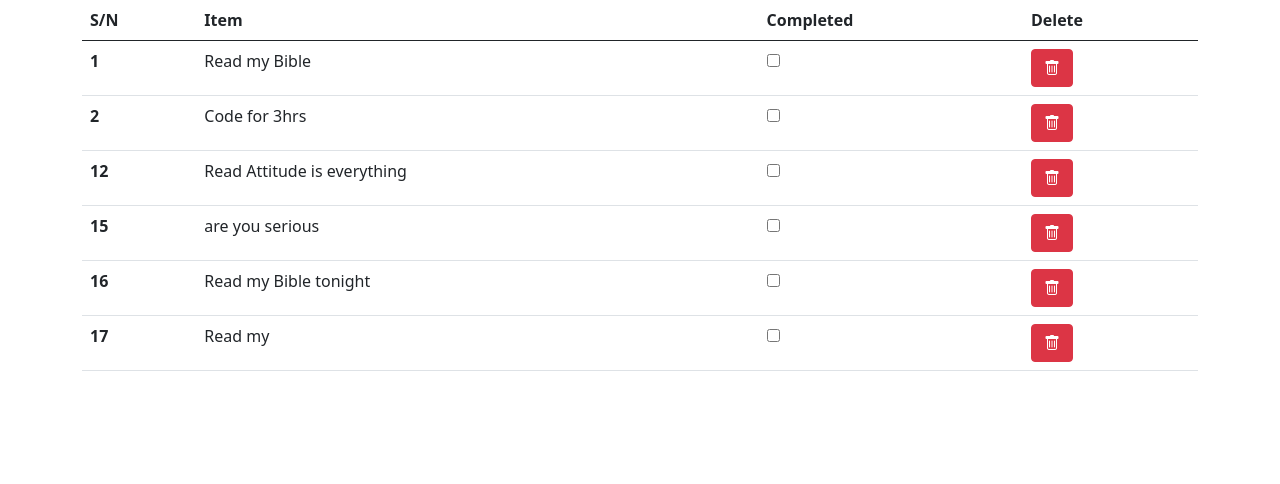
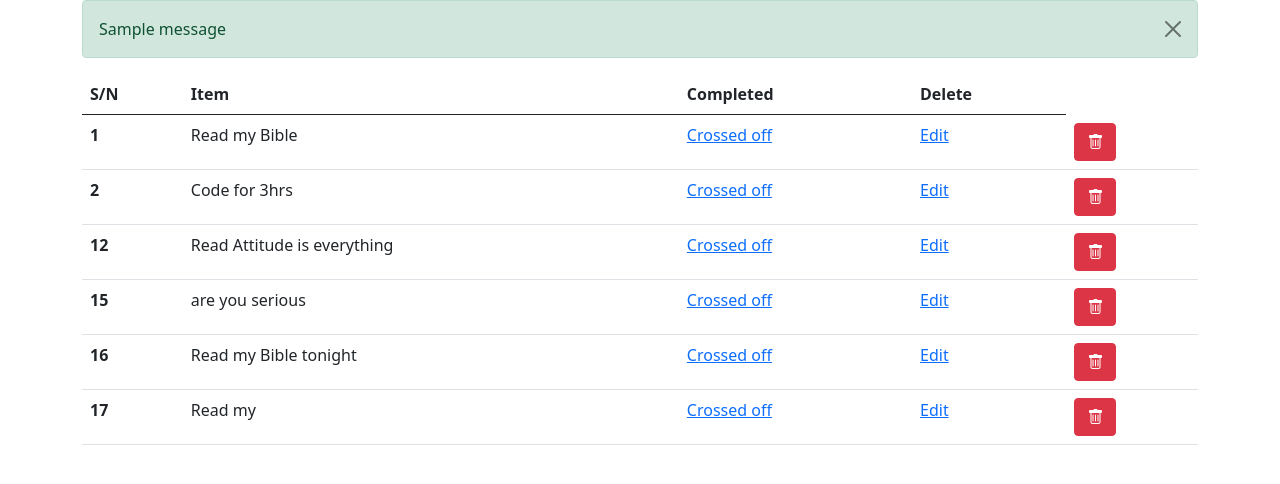
Before and after one commit to thompsongwill/codehawk, a Django app: page / in a window 1280 px wide. Shown: the part 56-540 px from the top of the page. Run offline with Django 4.2, Linux system fonts and the light colour scheme; data comes from the database, SQL or seed files in the repository; both versions use the stored data as it was after the commit; one stand-in notice (Sample message) is shown; some libraries are stand-ins or nearby versions.

Commit message:
add complete, edit and other features

```diff
--- a/todo_app/todo_list/forms.py
+++ b/todo_app/todo_list/forms.py
@@ -1,9 +1,10 @@
+from django import forms
 from .models import List
-from django import forms
+
 
 
 
 class ItemList(forms.ModelForm):
-    class meta:
+    class Meta:
         model = List
         fields = ["item", "completed"]
--- a/todo_app/todo_list/templates/todo_list/index.html
+++ b/todo_app/todo_list/templates/todo_list/index.html
@@ -5,9 +5,22 @@
 
 {% block content %}
 
+{% if messages %}
+
+
+
+{% for message in messages %}
+
+<div class="alert alert-success alert-dismissible fade show" role="alert">
+    {{ message}}
+    <button type="button" class="btn-close" data-bs-dismiss="alert" aria-label="Close"></button>
+  </div>
+
+{% endfor %}
+{% endif %}
+
 
 {% if items %}
-
 <table class="table">
     <thead>
       <tr>
@@ -26,8 +39,9 @@
         <tr class="table-secondary">
             <th scope="row">{{item.id}}</th>
             <td class="text-decoration-line-through text-danger"> {{item.item}}</td>
-            <td> <input type="checkbox" name="complete" value="{{item.completed}}"></td>
-            <td> <i class=" btn btn-danger bi bi-trash"></i> </td>
+            <td> <a href="{% url 'uncross' item.id %} ">Uncrossed </a> </td>
+            <td> <a href="{% url 'edit' item.id %} ">Edit </a> </td>
+            <td> <a href="{% url 'delete' item.id %}"><i class=" btn btn-danger bi bi-trash"></i>  </a></td>
 
         </tr>
         {% else %}
@@ -35,8 +49,9 @@
         <tr >
             <th scope="row">{{item.id}}</th>
             <td> {{item.item}}</td>
-            <td> <input type="checkbox" name="complete" value="{{item.completed}}"></td>
-            <td> <i class=" btn btn-danger bi bi-trash"></i> </td>
+            <td> <a href="{% url 'completed' item.id %} ">Crossed off</a> </td>
+            <td> <a href="{% url 'edit' item.id %} ">Edit</a> </td>
+            <td> <a href="{% url 'delete' item.id %}"><i class=" btn btn-danger bi bi-trash"></i>  </a> </td>
 
           </tr>
 
--- a/todo_app/todo_list/urls.py
+++ b/todo_app/todo_list/urls.py
@@ -8,5 +8,9 @@ urlpatterns = [
 
                path('',views.index, name="home"),
                path('about/',views.about, name="about"),
+               path('delete/<list_id>', views.delete, name="delete"),
+               path('completed/<complete_id>', views.completed, name="completed"),
+               path('uncross/<complete_id>', views.uncross, name="uncross"),
+               path('edit/<item_id>', views.edit, name="edit"),
 
                ]
--- a/todo_app/todo_list/views.py
+++ b/todo_app/todo_list/views.py
@@ -1,16 +1,61 @@
-from django.shortcuts import render
+from django.shortcuts import render, redirect
 from .models import List
 from .forms import ItemList
+from django.contrib import messages
+
+
 # Create your views here.
 
 
 def index(request):
-    all_items = List.objects.all()
-
-    context = {'items': all_items}
-
-    return render(request, 'todo_list/index.html', context)
+    if request.method == 'POST':
+        form = ItemList(request.POST or None)
+        if form.is_valid():
+            form.save()
+            all_items = List.objects.all
+            messages.success(request, ("Item has been added to List"))
+            return render(request, 'todo_list/index.html', {"items":all_items})
+    else:
+        all_items = List.objects.all
+        return render(request, 'todo_list/index.html', {"items":all_items})
 
 
 def about(request):
     return render(request, 'todo_list/about.html')
+
+
+def delete(request, list_id):
+    item = List.objects.get(id=list_id)
+    item.delete()
+    messages.success(request, ("Item has been deleted"))
+    return redirect('home')
+
+
+def completed(request, complete_id):
+    item = List.objects.get(id=complete_id)
+    item.completed = True
+    item.save()
+    return redirect('home')
+
+
+
+def uncross(request, complete_id):
+    item = List.objects.get(id=complete_id)
+    item.completed = False
+    item.save()
+    return redirect('home')
+
+
+def edit(request, item_id):
+
+    if request.method == 'POST':
+        item = List.objects.get(pk=item_id)
+        form = ItemList(request.POST or None, instance=item)
+        if form.is_valid():
+            form.save()
+
+            messages.success(request, ("Item has been edited to Successfully"))
+            return redirect('home')
+    else:
+        item = List.objects.get(pk=item_id)
+        return render(request, 'todo_list/edit.html', {"item":item})
```
Also changed, not shown: todo_app/todo_list/templates/todo_list/edit.html (added, +18 -0 lines), todo_app/db.sqlite3.
